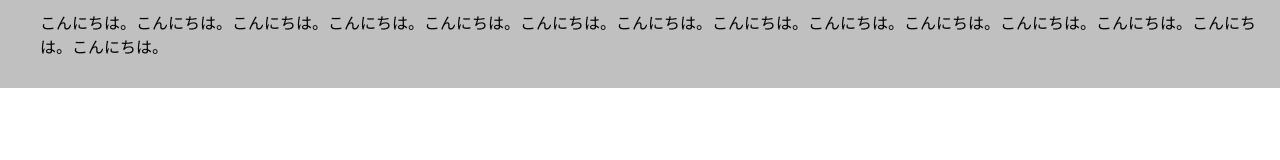
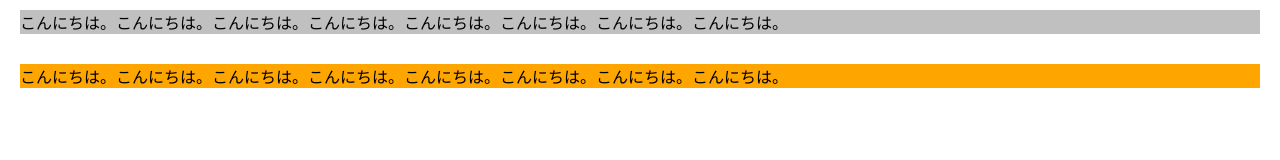
Before and after one commit to joemaru2525/Study_CSS, a plain HTML site: page index.html in a window 1280 px wide. Drawn offline with Linux system fonts and the light colour scheme.

Commit message:
CSS入門 #13 marginとmarginの相殺を理解しよう

```diff
--- a/default.css
+++ b/default.css
@@ -1,10 +1,13 @@
 /*
-padding-top: 10px;
-padding-right: 10px;
-padding-left: 10px;
-padding-bottom: 10px;
+margin
+marginの相殺
 
-padding:
+margin-top: 10px;
+margin-right: 10px;
+margin-left: 10px;
+margin-bottom: 10px;
+
+margin:
   all
   top/bottom right/left
   top right/left bottom
@@ -13,8 +16,12 @@ padding:
 
 body { margin: 0; }
 
-div {
+div#box1 {
   background: silver;
-  /* padding: 10px 50px; */
-  padding: 10px 20px 30px 40px;
+  margin: 10px 20px 30px;
 }
+
+div#box2 {
+  background: orange;
+  margin: 20px;
+}
--- a/index.html
+++ b/index.html
@@ -6,8 +6,11 @@
     <link rel="stylesheet" href="default.css">
   </head>
   <body>
-      <div>
-          こんにちは。こんにちは。こんにちは。こんにちは。こんにちは。こんにちは。こんにちは。こんにちは。こんにちは。こんにちは。こんにちは。こんにちは。こんにちは。こんにちは。
+      <div id="box1">
+          こんにちは。こんにちは。こんにちは。こんにちは。こんにちは。こんにちは。こんにちは。こんにちは。
+      </div>
+      <div id="box2">
+          こんにちは。こんにちは。こんにちは。こんにちは。こんにちは。こんにちは。こんにちは。こんにちは。
       </div>
   </body>
 </html>
```
